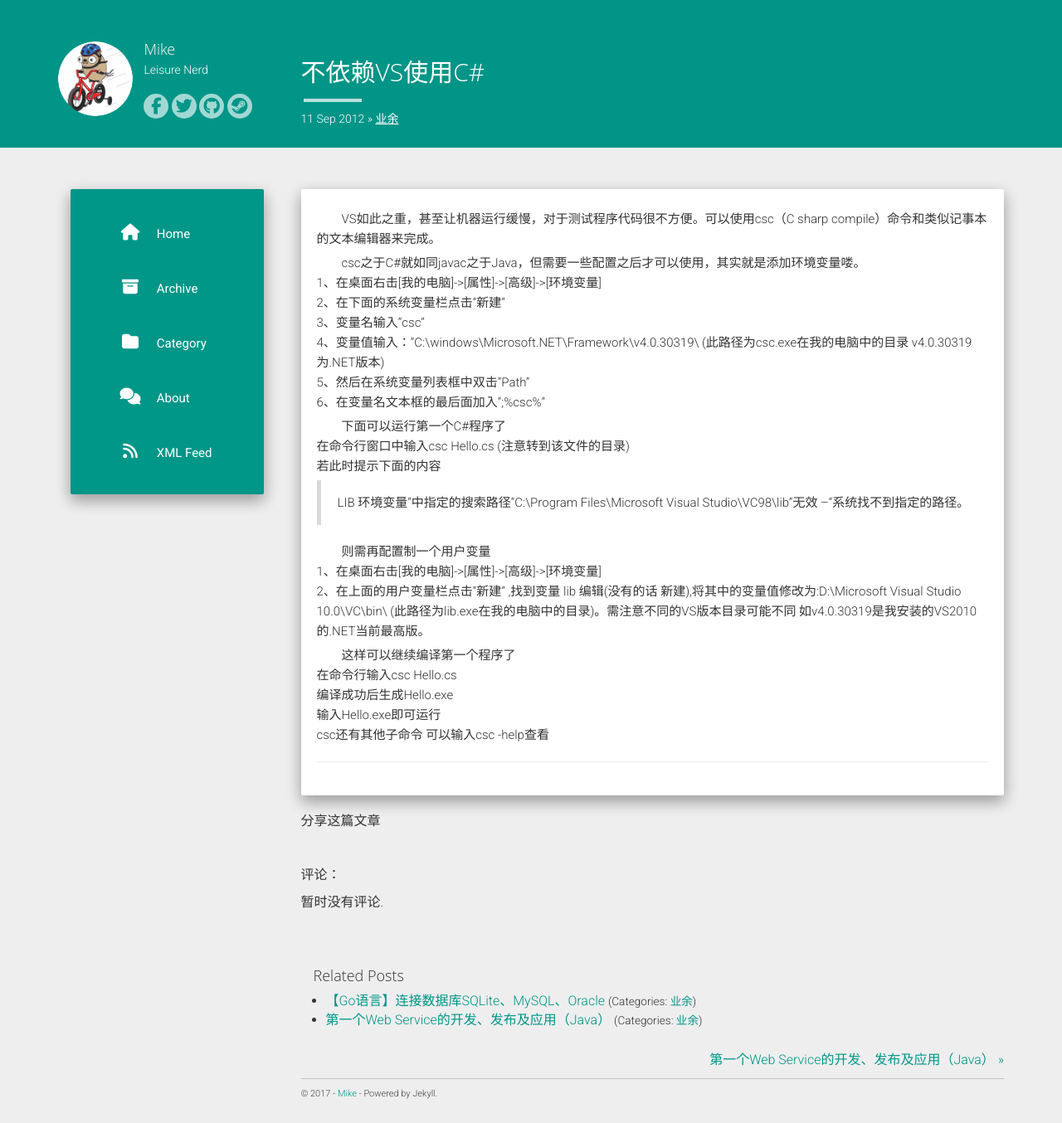
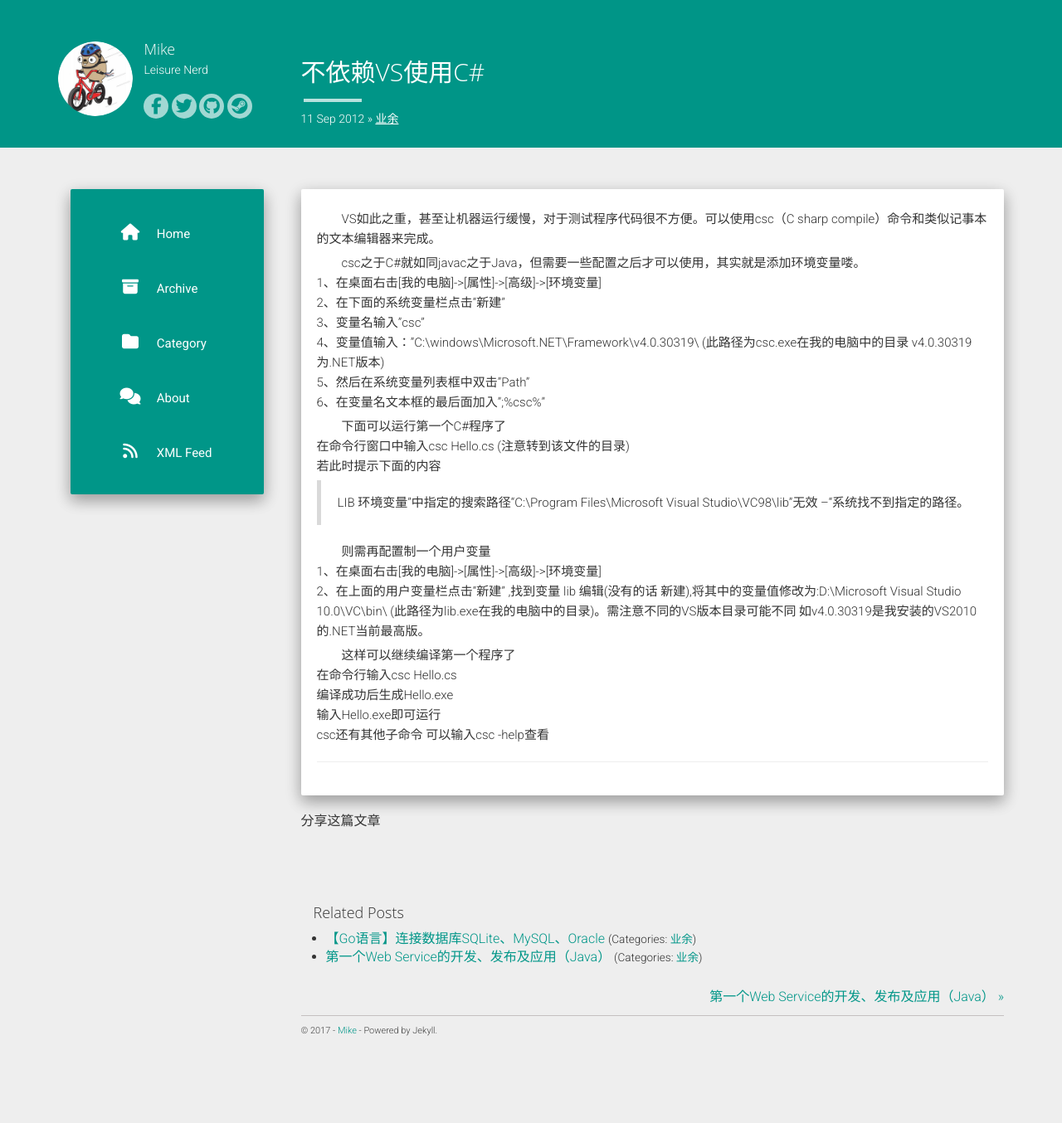
Before and after one commit to mikezone/mikezone.github.io, a Jekyll site: the page built from _posts/2012-09-11-不依赖VS使用C#.md, in a window 1280 px wide. Shown: the whole page at 83% size. Built offline with Jekyll 4.4.1, drawn with Linux system fonts in a browser that asks for light colours; nearby versions of some CDN libraries; comment, search, counter and statistics services are not loaded; a style sheet for code colours, icons or effects is not loaded; after the commit the page ends 1278 px from its top, so only the background shows below that.

```diff
--- a/_layouts/cnblog_post.html
+++ b/_layouts/cnblog_post.html
@@ -12,45 +12,6 @@ layout: cnblog_default
 {% include share-page.html %}
 <hr />
 {% include comment.html %}
-<p>评论：</p>
-{% if page.comments %}
-  {% assign sorted_comments = (page.comments | sort: 'date') %}
-{% endif %}
-{% for c in sorted_comments %}
-  <div class="media">
-    <div class="media-left">
-      <img src="{{ c.author.picture }}" alt="{{ c.author.displayName}}" height="73" width="73">
-    </div>
-    <div class="media-body">
-      <p class="text-muted">
-        <a href="{{ c.author.url }}">{{ c.author.displayName }}</a>
-        on {{ c.date | date_to_string }}
-      </p>
-      <p>{{ c.content | newline_to_br }}</p>
-    </div>
-  </div>
-{% else %}
-  暂时没有评论.
-{% endfor %}
-
-<noscript>Please enable JavaScript to view the comment form powered by <a href="https://commentit.io/">Comm(ent|it)</a></noscript>
-<div id="commentit"></div>
-<script type="text/javascript">
-  /** CONFIGURATION VARIABLES **/
-  var commentitUsername = 'mikezone';
-  var commentitRepo = 'mikezone/mikezone.github.io';
-  var commentitPath = '{{ page.path }}';
-
-  /** DON'T EDIT FOLLOWING LINES **/
-  (function() {
-      var commentit = document.createElement('script');
-      commentit.type = 'text/javascript';
-      commentit.async = true;
-      commentit.src = 'https://commentit.io/static/embed/dist/commentit.js';
-      (document.getElementsByTagName('head')[0] || document.getElementsByTagName('body')[0]).appendChild(commentit);
-  })();
-</script>
-
 <hr />
 {% assign hasSimilar = '' %}
 {% for post in site.posts  %}
```
Also changed, not shown: _posts/2016-02-24-NSCache和NSURLCache、网络缓存优化.md (+0 -9 lines).
